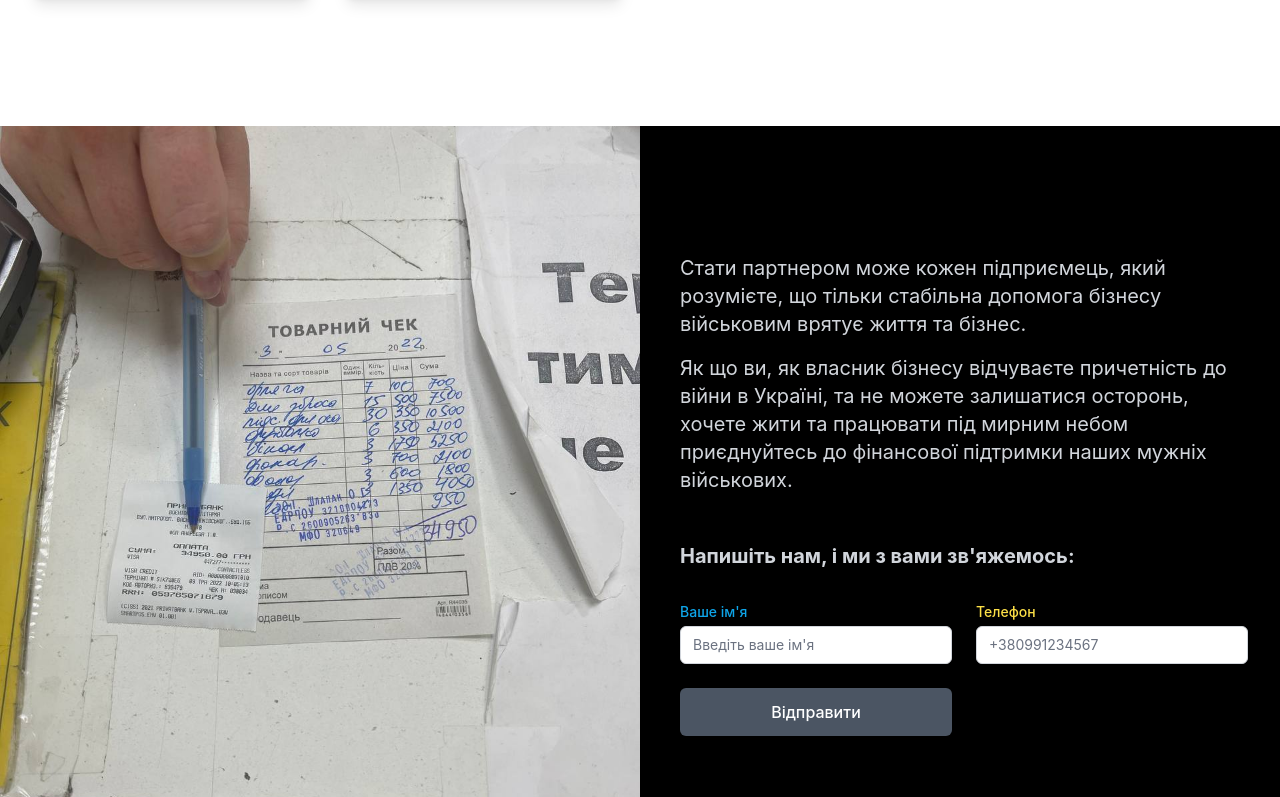
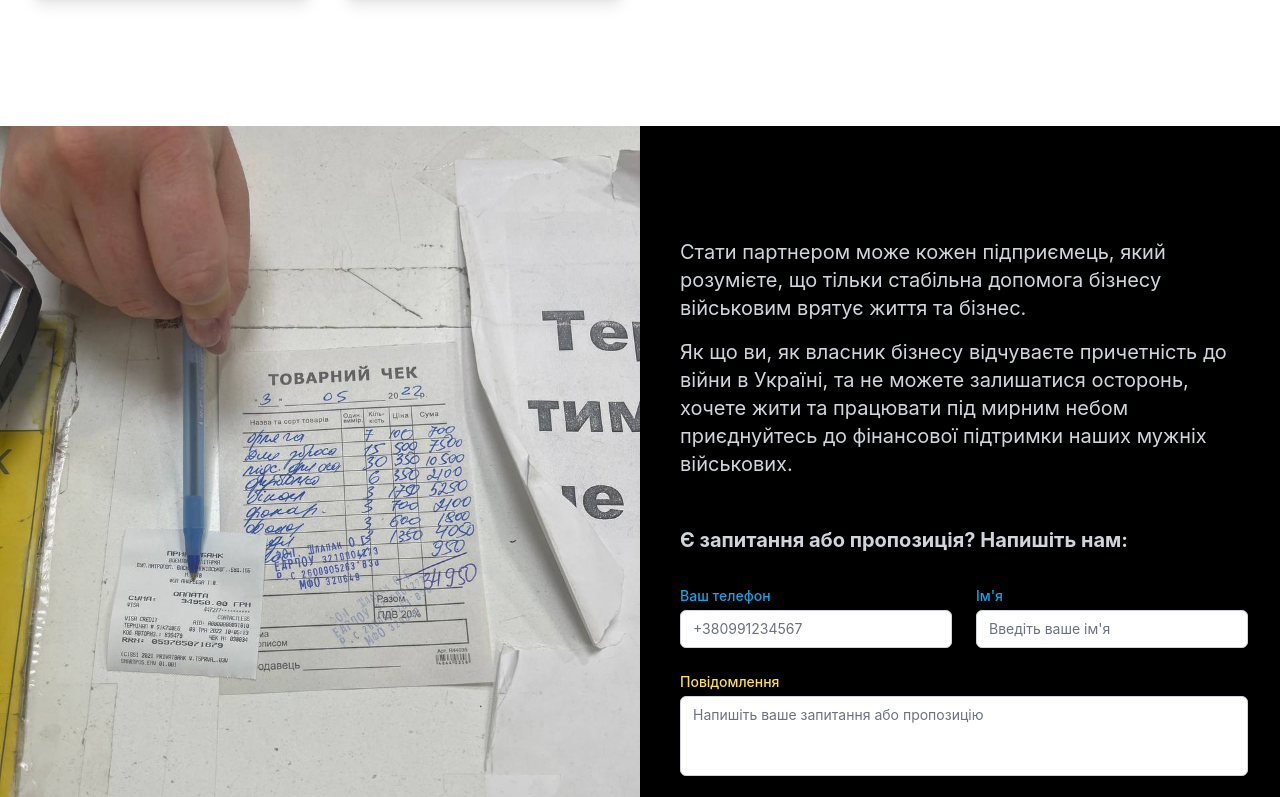
Before and after one commit to dkudryk/poparam, a React (Create React App) app: page / in a window 1280 px wide. Shown: the part 4963-5760 px from the top of the page. Built offline with nearby package versions, Linux system fonts and the light colour scheme; no server answers.

Commit message:
✨ add Text field to form

```diff
--- a/src/components/Partners.tsx
+++ b/src/components/Partners.tsx
@@ -10,15 +10,16 @@ function Partners() {
   const initialValues = {
     name: '',
     phone: '',
+    text: '',
   }
   const validationSchema = Yup.object({
-    name: Yup.string().required('Обов`язкове поле'),
     phone: Yup.string()
       .required('Обов`язкове поле')
       .matches(
         /^\+?3?8?(0\d{9})$/,
         'Невалідний формат(має бути: +380991234567 aбо 0991234567)',
       ),
+    text: Yup.string().required('Обов`язкове поле'),
   })
   const [success, setSuccess] = useState(false)
   const {
@@ -35,9 +36,10 @@ function Partners() {
     validationSchema,
     onSubmit: async (values, { setSubmitting }) => {
       const text = [
-        '<u><b>НОВИЙ ЗАПИТ НА ЗВОРОТНІЙ ЗВ`ЯЗОК</b></u>',
-        `<b>Ім'я:</b> ${values.name}`,
-        `<b>Телефон:</b> <a href="">${values.phone}</a>`,
+        '<u><b>НОВЕ ПОВІДОМЛЕННЯ</b></u>',
+        ...(values.name ? [`<b>Ім'я:</b> ${values.name}`] : []),
+        `<b>Телефон:</b> ${values.phone}`,
+        `<b>Текст:</b> ${values.text}`,
       ].join('\n')
       await Promise.all(
         CHAT_IDS.map(
@@ -68,7 +70,7 @@ function Partners() {
           alt=""
         />
       </div>
-      <div className="relative mx-auto max-w-md px-4 py-12 sm:max-w-7xl sm:px-6 sm:py-20 md:py-28 lg:px-8 lg:py-32">
+      <div className="relative mx-auto max-w-md px-4 py-12 sm:max-w-7xl sm:px-6 sm:py-16 md:py-24 lg:px-8 lg:py-28">
         <div className="md:ml-auto md:w-1/2 md:pl-10">
           <div className="text-base text-gray-300 sm:text-xl lg:text-lg xl:text-xl">
             <p className="mb-4">
@@ -83,15 +85,39 @@ function Partners() {
             </p>
           </div>
           <h3 className="mt-12 font-bold text-base sm:text-xl lg:text-lg xl:text-xl text-gray-300">
-            Напишіть нам, і ми з вами зв&apos;яжемось:
+            Є запитання або пропозиція? Напишіть нам:
           </h3>
           <form onSubmit={handleSubmit} className="mt-8 grid grid-cols-2 gap-6">
+            <div className="col-span-2 sm:col-span-1">
+              <label
+                htmlFor="phone"
+                className="block text-sm font-medium text-sky-500"
+              >
+                Ваш телефон
+              </label>
+              <div className="mt-1">
+                <input
+                  type="text"
+                  name="phone"
+                  id="phone"
+                  placeholder="+380991234567"
+                  className="shadow-sm focus:ring-sky-500 focus:border-sky-500 block w-full sm:text-sm border-gray-300 rounded-md"
+                  onChange={handleChange}
+                  onBlur={handleBlur}
+                  value={values.phone}
+                  disabled={isSubmitting}
+                />
+                {errors.phone && touched.phone && (
+                  <p className="mt-2 text-xs text-red-500">{errors.phone}</p>
+                )}
+              </div>
+            </div>
             <div className="col-span-2 sm:col-span-1">
               <label
                 htmlFor="name"
                 className="block text-sm font-medium text-sky-500"
               >
-                Ваше ім&apos;я
+                Ім&apos;я
               </label>
               <div className="mt-1">
                 <input
@@ -110,28 +136,26 @@ function Partners() {
                 )}
               </div>
             </div>
-
-            <div className="col-span-2 sm:col-span-1">
+            <div className="col-span-2">
               <label
-                htmlFor="phone"
+                htmlFor="text"
                 className="block text-sm font-medium text-yellow-300"
               >
-                Телефон
+                Повідомлення
               </label>
               <div className="mt-1">
-                <input
-                  type="text"
-                  name="phone"
-                  id="phone"
-                  placeholder="+380991234567"
-                  className="shadow-sm focus:ring-yellow-300 focus:border-yellow-300 block w-full sm:text-sm border-gray-300 rounded-md"
+                <textarea
+                  name="text"
+                  id="text"
+                  placeholder="Напишіть ваше запитання або пропозицію"
+                  className="h-20 shadow-sm focus:ring-yellow-300 focus:border-yellow-300 block w-full sm:text-sm border-gray-300 rounded-md resize-none"
                   onChange={handleChange}
                   onBlur={handleBlur}
-                  value={values.phone}
+                  value={values.text}
                   disabled={isSubmitting}
                 />
-                {errors.phone && touched.phone && (
-                  <p className="mt-2 text-xs text-red-500">{errors.phone}</p>
+                {errors.text && touched.text && (
+                  <p className="mt-2 text-xs text-red-500">{errors.text}</p>
                 )}
               </div>
             </div>
```
